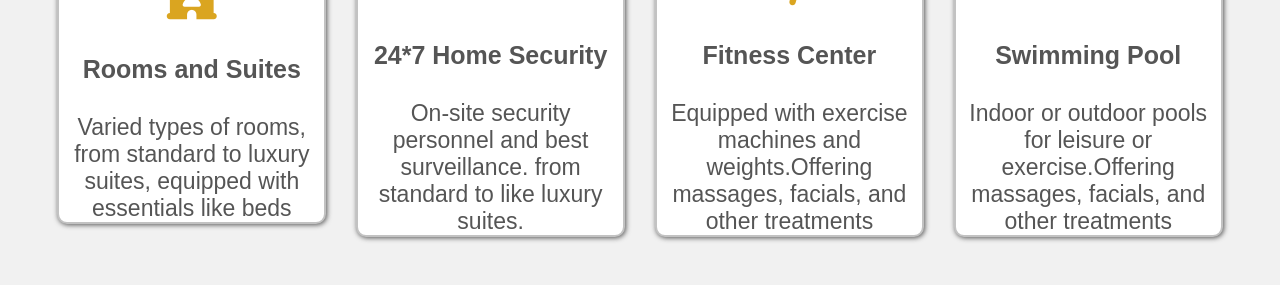
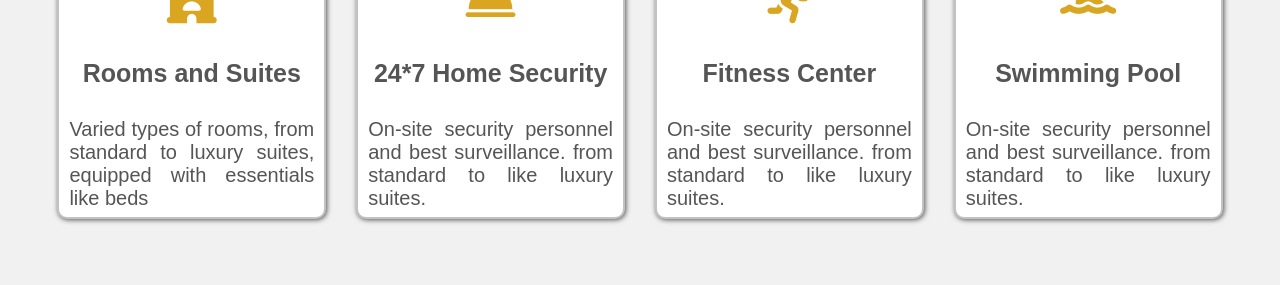
Before and after one commit to vanshtiwari211797798/HotelBooking, a React (Vite) app in the folder frontend/hotelbooking/: page / in a window 1280 px wide. Shown: the part 1571-1856 px from the top of the page. Built offline with nearby package versions, Linux system fonts and the light colour scheme; no server answers.

Commit message:
frontend changes today 01

```diff
--- a/frontend/hotelbooking/src/Components/Facility.jsx
+++ b/frontend/hotelbooking/src/Components/Facility.jsx
@@ -35,8 +35,8 @@ const Facility = () => {
                         </h3>
                         <h2>Fitness Center</h2>
                         <p>
-                            Equipped with exercise machines and weights.Offering massages,
-                            facials, and other treatments
+                        On-site security personnel and best surveillance. from standard to
+                            like luxury suites.
                         </p>
                     </div>
                     <div className="inner2-in2-in">
@@ -45,8 +45,8 @@ const Facility = () => {
                         </h3>
                         <h2>Swimming Pool</h2>
                         <p>
-                            Indoor or outdoor pools for leisure or exercise.Offering massages,
-                            facials, and other treatments
+                        On-site security personnel and best surveillance. from standard to
+                            like luxury suites.
                         </p>
                     </div>
                 </div>
--- a/frontend/hotelbooking/src/Style/Home.css
+++ b/frontend/hotelbooking/src/Style/Home.css
@@ -350,9 +350,9 @@
     color: #555;
 }
 .inner2-in2-in p{
-    font-size: 23px;
-    padding-top: 30px;
-    text-align: center;
+    font-size: 20px;
+    padding: 30px 10px 5px 10px;
+    text-align: justify;
     color: #555;
 }
 /*Facilities section end */
```
